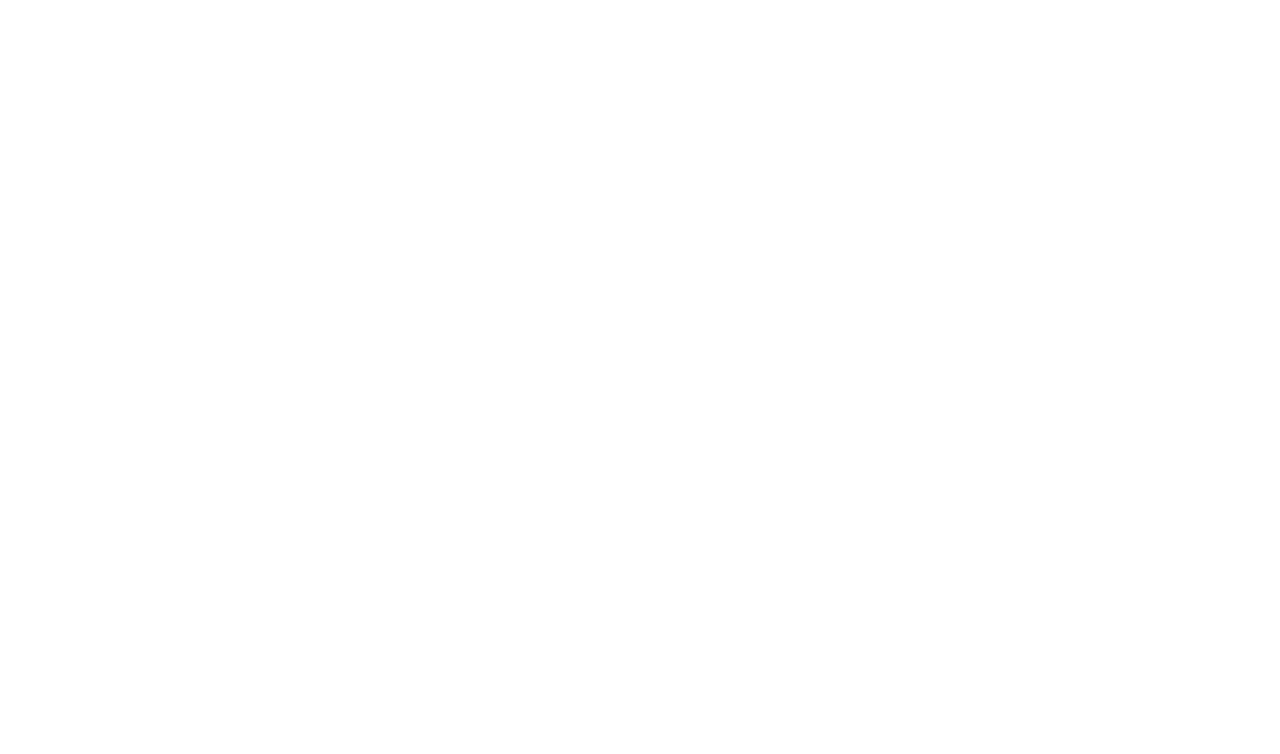
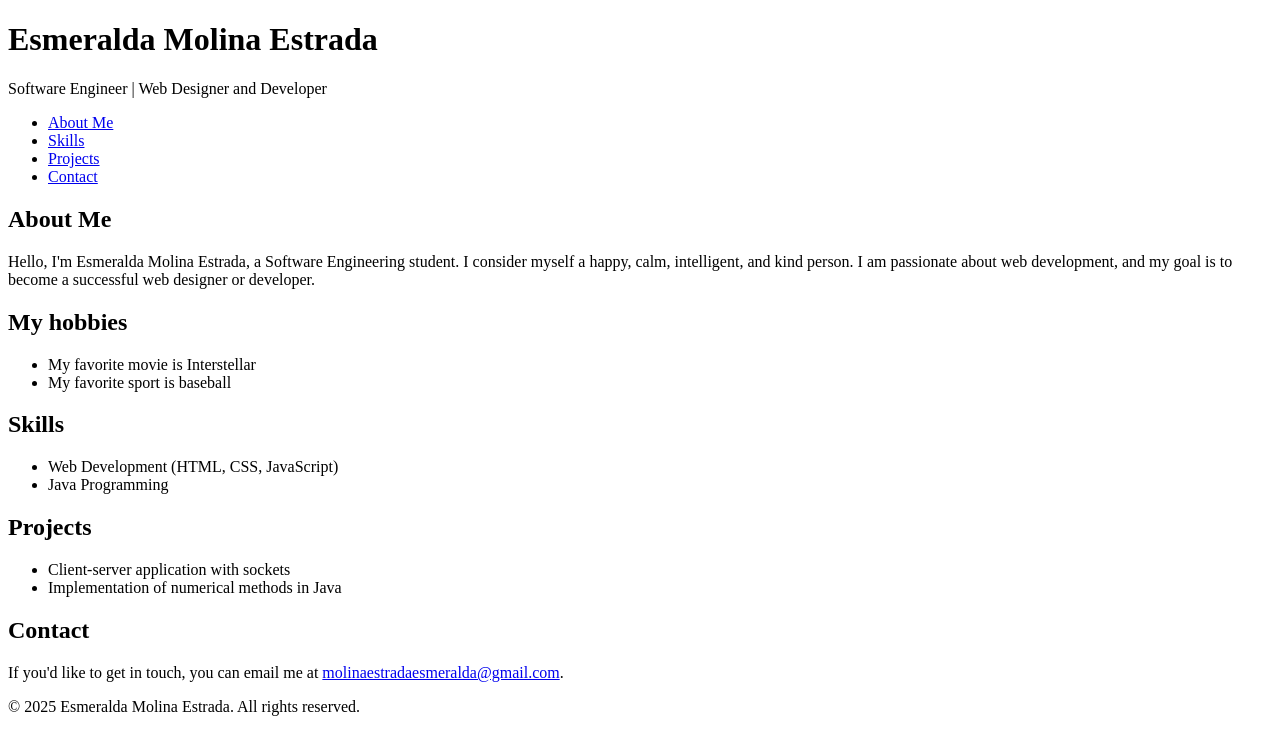
Before and after one commit to Melle23/LandingMolinaEsmeralda, a plain HTML site: page Melle23/indexIngles.html in a window 1280 px wide. Drawn offline with Linux system fonts and the light colour scheme.

Commit message:
Nueva rama

```diff
--- a/Melle23/indexIngles.html
+++ b/Melle23/indexIngles.html
@@ -0,0 +1,58 @@
+<!DOCTYPE html>
+<html lang="en">
+<head>
+    <meta charset="UTF-8">
+    <meta name="viewport" content="width=device-width, initial-scale=1.0">
+    <title>Esmeralda Molina Estrada - Landing Page</title>
+</head>
+<body>
+    <header>
+        <h1>Esmeralda Molina Estrada</h1>
+        <p>Software Engineer | Web Designer and Developer</p>
+    </header>
+
+    <nav>
+        <ul>
+            <li><a href="#about">About Me</a></li>
+            <li><a href="#skills">Skills</a></li>
+            <li><a href="#projects">Projects</a></li>
+            <li><a href="#contact">Contact</a></li>
+        </ul>
+    </nav>
+
+    <section id="about">
+        <h2>About Me</h2>
+        <p>Hello, I'm Esmeralda Molina Estrada, a Software Engineering student. I consider myself a happy, calm, intelligent, and kind person. I am passionate about web development, and my goal is to become a successful web designer or developer.</p>
+        <h2>My hobbies</h2>
+        <ul>
+            <li>My favorite movie is Interstellar</li>
+            <li>My favorite sport is baseball</li>
+        </ul>
+    </section>
+
+    <section id="skills">
+        <h2>Skills</h2>
+        <ul>
+            <li>Web Development (HTML, CSS, JavaScript)</li>
+            <li>Java Programming</li>
+        </ul>
+    </section>
+
+    <section id="projects">
+        <h2>Projects</h2>
+        <ul>
+            <li>Client-server application with sockets</li>
+            <li>Implementation of numerical methods in Java</li>
+        </ul>
+    </section>
+
+    <section id="contact">
+        <h2>Contact</h2>
+        <p>If you'd like to get in touch, you can email me at <a href="mailto:molinaestradaesmeralda@gmail.com">molinaestradaesmeralda@gmail.com</a>.</p>
+    </section>
+
+    <footer>
+        <p>&copy; 2025 Esmeralda Molina Estrada. All rights reserved.</p>
+    </footer>
+</body>
+</html>
```
Also changed, not shown: Melle23/index.html (+6 -0 lines).
